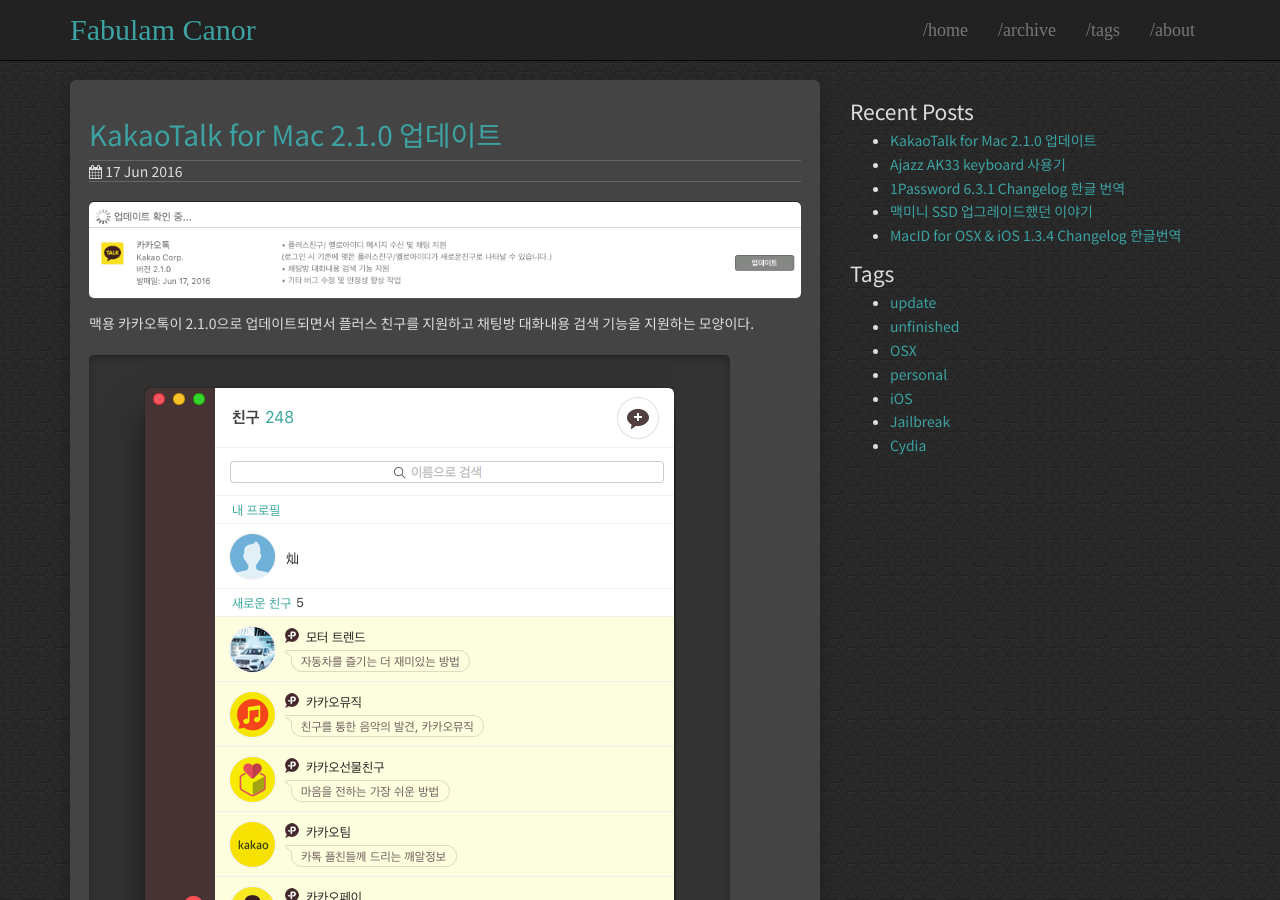
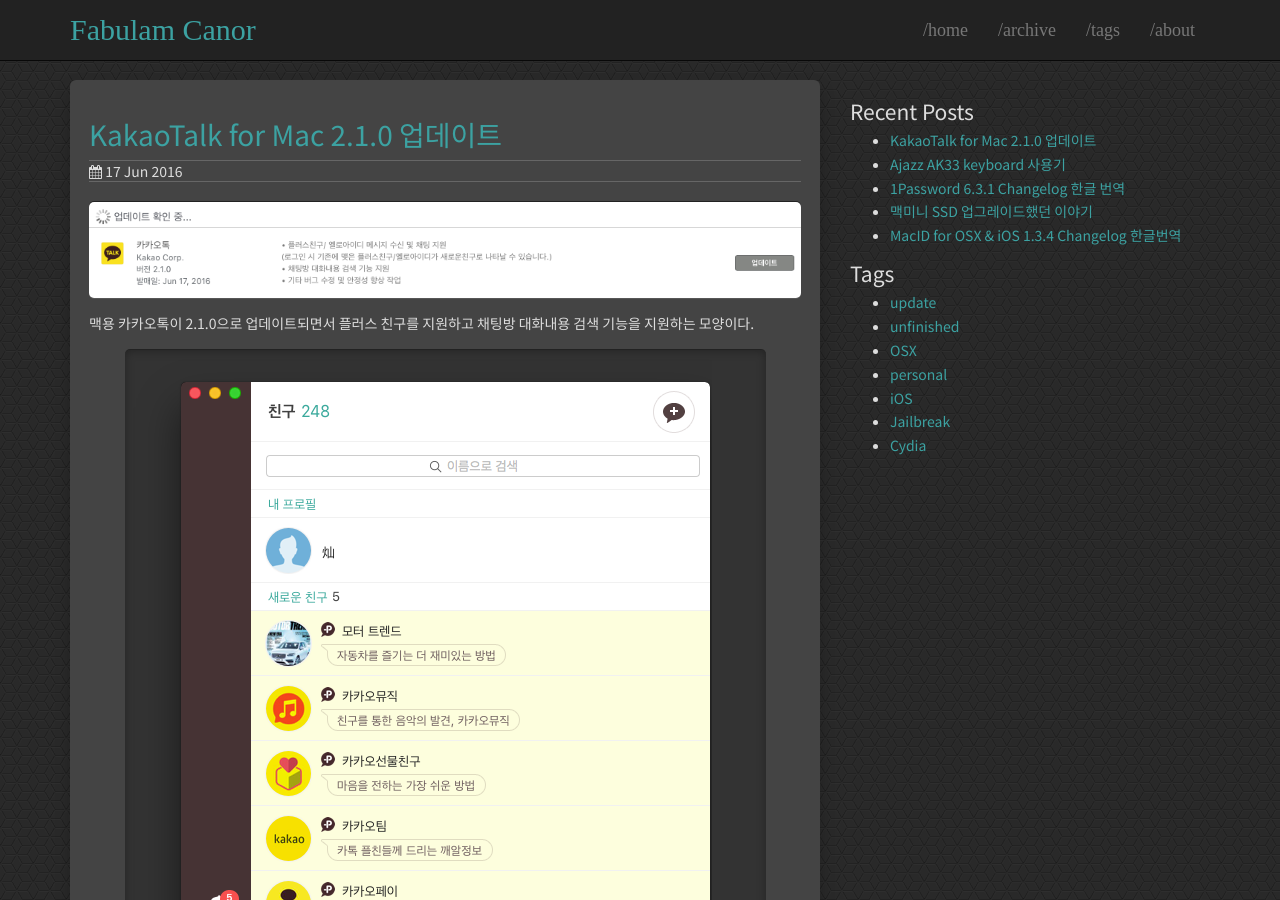
Before and after one commit to Canorus/canorus.github.io, a Jekyll site: the page built from _posts/2016-06-17-KakaoTalk_for_mac_210.md, in a window 1280 px wide and 900 px high. Built offline with Jekyll 4.4.1, drawn with Linux system fonts in a browser that asks for light colours.

Commit message:
kakaotalk 210

```diff
--- a/_posts/2016-06-17-KakaoTalk_for_mac_210.md
+++ b/_posts/2016-06-17-KakaoTalk_for_mac_210.md
@@ -7,6 +7,6 @@
 
 맥용 카카오톡이 2.1.0으로 업데이트되면서 플러스 친구를 지원하고 채팅방 대화내용 검색 기능을 지원하는 모양이다.
 
-![플친 추가됨](/Resources/2016-06-17/kakaotalk_for_mac_plusfriends.png)
+![플친 추가됨](/Resources/2016-06-17/kakaotalk_for_mac_plusfriends.png){: .center-image }
 
 이런 거 말고 아이패드나 얼른 지원하시지.
```
